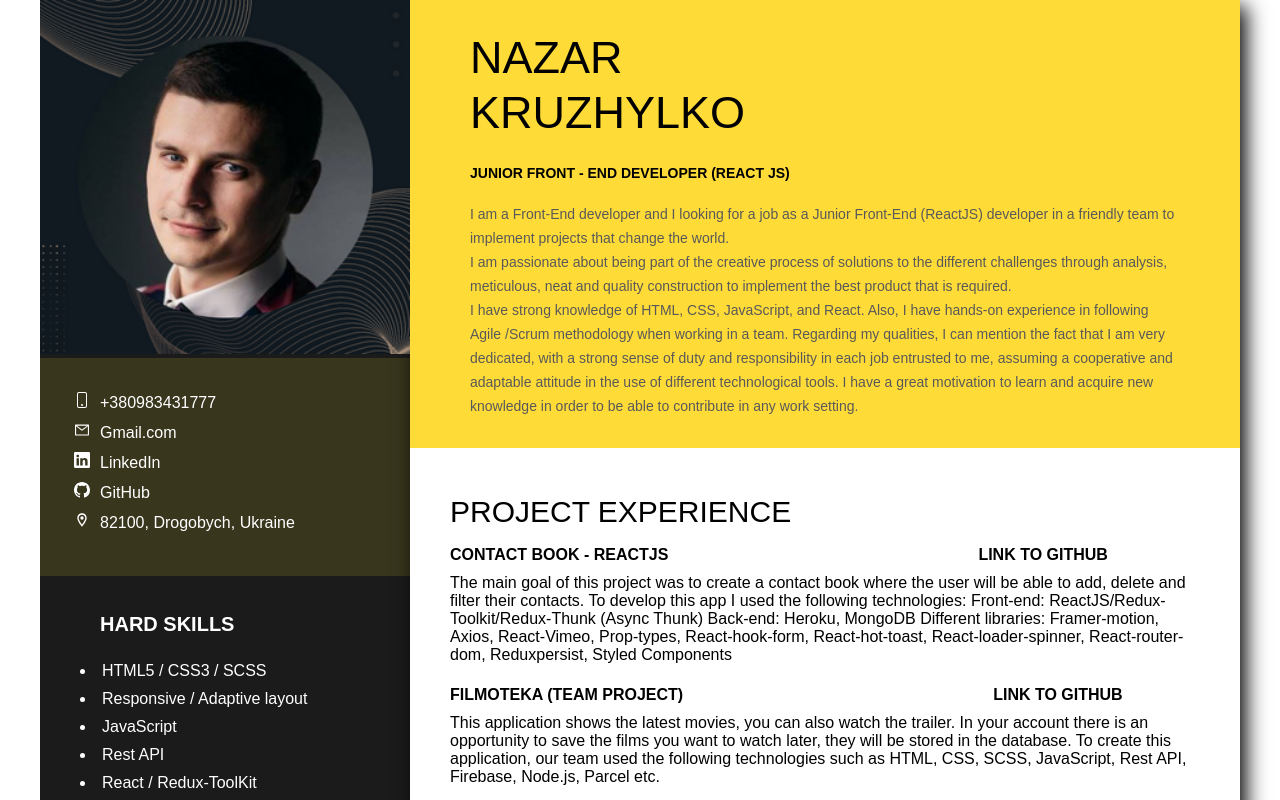
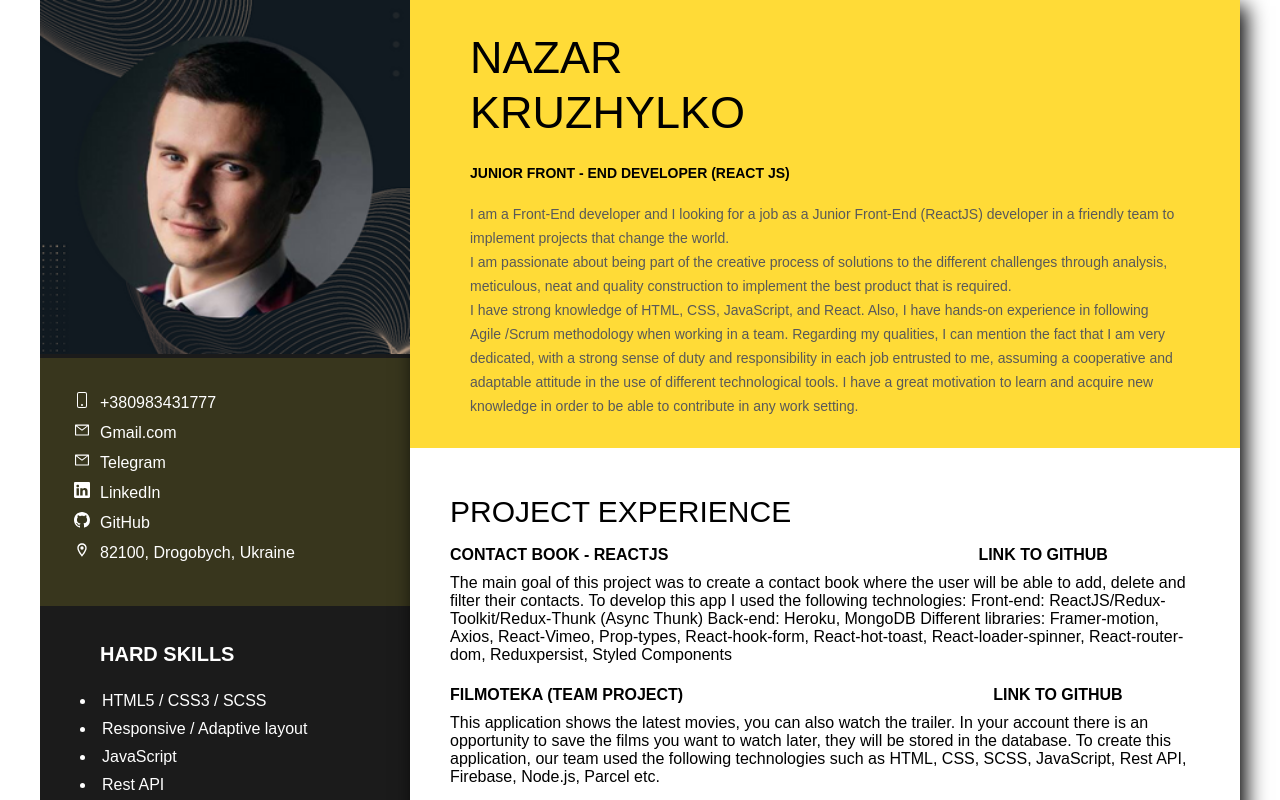
Before and after one commit to NazarKr/Kruzhylko-CV, a Next.js app: page / in a window 1280 px wide. Shown: the top 800 px of the page. Built offline with nearby package versions, Linux system fonts and the light colour scheme.

Commit message:
add update

```diff
--- a/src/component/About.js
+++ b/src/component/About.js
@@ -40,7 +40,10 @@ export default function About() {
               <h4 className={s.experienceTitle}>
                 Contact book - ReactJS
                 <span className={s.experienceSpan}>
-                  <a className={s.link} href="#">
+                  <a
+                    className={s.link}
+                    href="https://nazarkr.github.io/goit-react-hw-06-phonebook/"
+                  >
                     Link to GitHub
                   </a>
                 </span>
@@ -60,7 +63,10 @@ export default function About() {
               <h4 className={s.experienceTitle}>
                 Filmoteka (team project)
                 <span className={s.experienceSpan}>
-                  <a className={s.link} href="#">
+                  <a
+                    className={s.link}
+                    href="https://viacheslavyur.github.io/Filmoteka/"
+                  >
                     Link to GitHub
                   </a>
                 </span>
@@ -78,7 +84,10 @@ export default function About() {
               <h4 className={s.experienceTitle}>
                 Ice-cream (team project)
                 <span className={s.experienceSpan}>
-                  <a className={s.link} href="#">
+                  <a
+                    className={s.link}
+                    href="https://viacheslavyur.github.io/Ice-cream/"
+                  >
                     Link to GitHub
                   </a>
                 </span>
@@ -98,9 +107,7 @@ export default function About() {
         <div>
           <h3 className={s.title}>Education</h3>
           <h4 className={s.education}>GoIT Full Stack developer</h4>
-          <h4 className={s.education_position}>
-            Full-stack developer
-          </h4>
+          <h4 className={s.education_position}>Full-stack developer</h4>
           <p className={s.period}>2022 — 2023</p>
 
           <h4 className={s.education}>Lviv State Academy of Finance</h4>
--- a/src/component/Sidebar.js
+++ b/src/component/Sidebar.js
@@ -23,6 +23,12 @@ export default function Sidebar() {
               <AiOutlineMail />
               <a className={s.link} href="mailto:nazarok1990@gmail.com">
                 Gmail.com
+              </a>
+            </li>
+            <li className={s.contaktsList}>
+              <AiOutlineMail />
+              <a className={s.link} href="https://t.me/Kruzhylko_N">
+                Telegram
               </a>
             </li>
             <li className={s.contaktsList}>
```
